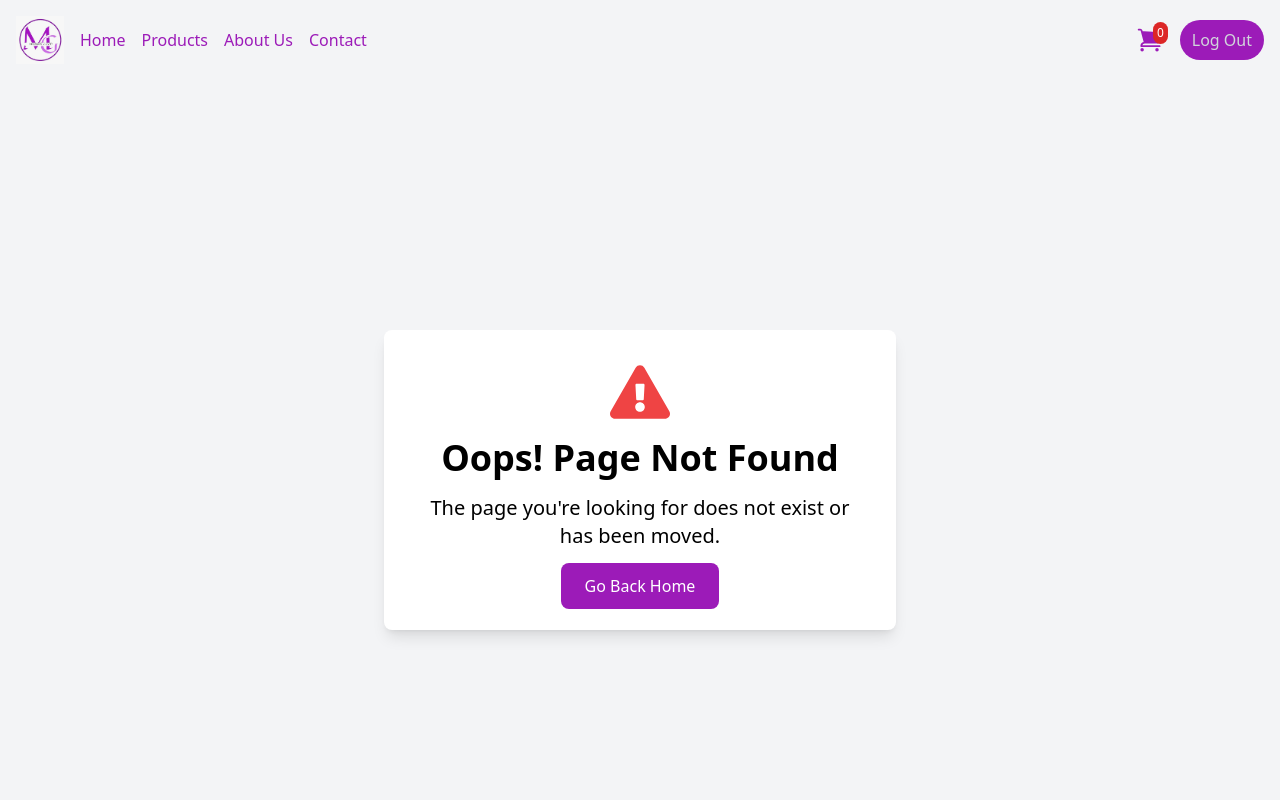
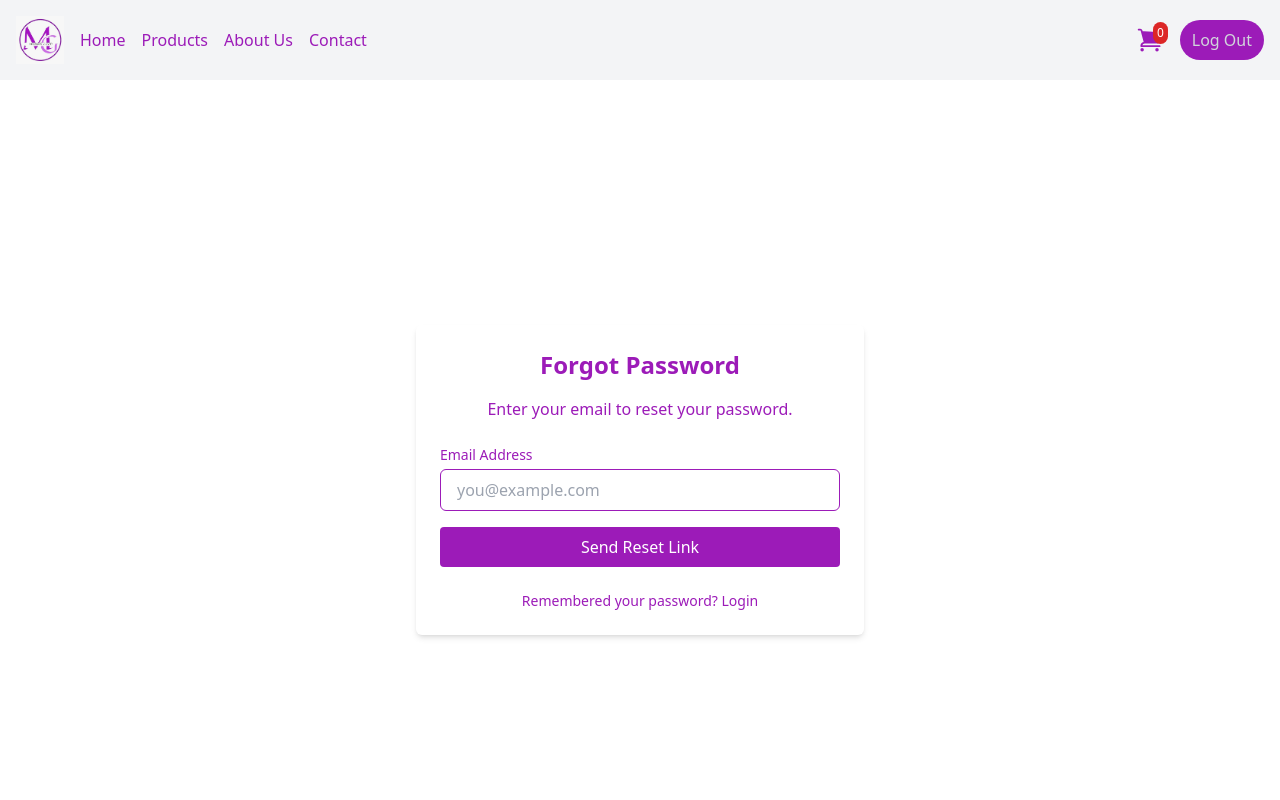
Before and after one commit to codify01/ecom, a React (Vite) app: page /#/forgot-password in a window 1280 px wide. Shown: the top 800 px of the page. Built offline with nearby package versions, Linux system fonts and the light colour scheme; no server answers; sample sign-in values are in the browser's storage.

Commit message:
forget passrod

```diff
--- a/package.json
+++ b/package.json
@@ -14,6 +14,7 @@
     "@stripe/react-stripe-js": "^2.8.0",
     "@stripe/stripe-js": "^4.4.0",
     "axios": "^1.7.7",
+    "formik": "^2.4.6",
     "react": "^18.3.1",
     "react-dom": "^18.3.1",
     "react-hot-toast": "^2.4.1",
@@ -21,7 +22,8 @@
     "react-paystack": "^6.0.0",
     "react-redux": "^9.1.2",
     "react-router-dom": "^6.26.1",
-    "redux": "^5.0.1"
+    "redux": "^5.0.1",
+    "yup": "^1.6.1"
   },
   "devDependencies": {
     "@eslint/js": "^9.9.0",
--- a/src/App.jsx
+++ b/src/App.jsx
@@ -12,6 +12,8 @@ import Footer from './components/Footer';
 import NotFound from './pages/NotFound';
 import { Toaster } from 'react-hot-toast';
 import PaystackPage from './payment/Paystack';
+import ForgotPasswordPage from './pages/ForgetPassword';
+import ResetPasswordPage from './pages/ResetPassword';
 // import Cart from './pages/Cart';
 
 function App() {
@@ -29,6 +31,18 @@ function App() {
         <Route path='/login' element={<LoginPage/>}/>
         <Route path='/checkout' element={<CheckoutPage/>}/>
         <Route path='/payment' element={<PaystackPage/>}/>
+        <Route
+          path="/forgot-password"
+          element={
+              <ForgotPasswordPage />
+          }
+        />
+         <Route
+          path="/reset-password/:token"
+          element={
+              <ResetPasswordPage />
+          }
+        />
         <Route path="*" element={<NotFound />} />
       </Routes>
       <Footer/>
--- /dev/null
+++ b/src/pages/ForgetPassword.jsx
@@ -0,0 +1,102 @@
+import React, { useState } from "react";
+import { Link } from "react-router-dom";
+import { Formik, Form, Field, ErrorMessage } from "formik";
+import * as Yup from "yup";
+import axios from "axios";
+import toast from "react-hot-toast";
+
+const apiURL = import.meta.env.VITE_API_URL;
+
+const ForgotPasswordPage = () => {
+  const [loading, setLoading] = useState(false); // Loading state
+
+  const validationSchema = Yup.object({
+    email: Yup.string().email("Invalid email address").required("Email is required"),
+  });
+
+  const handleSubmit = async (values) => {
+    setLoading(true); // Start loading
+    try {
+      const response = await axios.post(`https://ecom-backend-0gg0.onrender.com/api/forget-password`, values);
+      if (response.data.success) {
+        toast.success(response.data.message);
+      } else {
+        toast.error(response.data.message);
+      }
+    } catch (error) {
+      toast.error(error.message || "Error sending message to your mail");
+    } finally {
+      setLoading(false); // Stop loading
+    }
+  };
+
+  return (
+    <div className="min-h-screen flex items-center justify-center">
+      <div className="card w-full max-w-md shadow-md p-6 rounded-md">
+        {/* Title */}
+        <h2 className="text-2xl font-bold text-center mb-4 text-pry">Forgot Password</h2>
+        <p className="text-center text-pry mb-6">
+          Enter your email to reset your password.
+        </p>
+
+        {/* Forgot Password Form */}
+        <Formik
+          initialValues={{ email: "" }}
+          validationSchema={validationSchema}
+          onSubmit={handleSubmit}
+        >
+          {() => (
+            <Form className="space-y-4">
+              {/* Email */}
+              <div>
+                <label htmlFor="email" className="block text-sm font-medium text-pry">
+                  Email Address
+                </label>
+                <Field
+                  id="email"
+                  name="email"
+                  type="email"
+                  placeholder="you@example.com"
+                  className="w-full mt-1 px-4 py-2 border border-pry text-pry bg-transparent rounded-md focus:outline-none focus:ring-2 focus:ring-pry focus:border-pry"
+                />
+                <ErrorMessage
+                  name="email"
+                  component="div"
+                  className="text-red-500 text-sm mt-1"
+                />
+              </div>
+
+              {/* Submit Button with Loading State */}
+              <button
+                type="submit"
+                disabled={loading} // Disable button when loading
+                className={`p-2 rounded w-full bg-pry text-white flex items-center justify-center ${
+                  loading ? "opacity-50 cursor-not-allowed" : "hover:bg-pry/90"
+                }`}
+              >
+                {loading ? (
+                  <div className="flex items-center gap-2">
+                    <div className="w-5 h-5 border-2 border-white border-t-transparent rounded-full animate-spin"></div>
+                    <span>Sending...</span>
+                  </div>
+                ) : (
+                  "Send Reset Link"
+                )}
+              </button>
+            </Form>
+          )}
+        </Formik>
+
+        {/* Back to Login */}
+        <p className="text-sm text-center mt-6 text-pry">
+          Remembered your password?{" "}
+          <Link to="/login" className="text-pry hover:underline">
+            Login
+          </Link>
+        </p>
+      </div>
+    </div>
+  );
+};
+
+export default ForgotPasswordPage;
--- a/src/pages/Login.jsx
+++ b/src/pages/Login.jsx
@@ -4,9 +4,11 @@ import { useToast } from '../hooks/toast';
 import { useDispatch } from 'react-redux';
 import axios from 'axios';
 import { setUser } from '../redux/userSlice';
+import { FaEye, FaEyeSlash } from 'react-icons/fa';
 
 const LoginPage = () => {
   const [isLoading, setIsLoading] = useState(false);
+  const [visible, setVisible] = useState(false);
   const [formData, setFormData] = useState({ email: '', password: '' });
   const [errors, setErrors] = useState({});
   const [apiError, setApiError] = useState(null);
@@ -202,16 +204,27 @@ const LoginPage = () => {
         </div>
         <div className="mb-4">
           <label className="block text-gray-700 mb-2" htmlFor="password">Password</label>
+          <div className="relative">
             <input
-            type="password"
+              type={visible ? "text" : "password"}
               id="password"
               name="password"
               value={formData.password}
               onChange={handleChange}
-            className="w-full px-3 py-2 border border-gray-300 rounded-md"
+              className="w-full px-3 py-2 border border-gray-300 rounded-md pr-10"
             />
+            <span
+              className="absolute inset-y-0 right-2 flex items-center cursor-pointer text-gray-500"
+              onClick={() => setVisible((prev) => !prev)}
+            >
+              {visible ? <FaEyeSlash className="text-xl" /> : <FaEye className="text-xl" />}
+            </span>
+          </div>
           {errors.password && <p className="text-red-500 text-sm">{errors.password}</p>}
         </div>
+        <Link to="/forgot-password" className="text-sm text-pry hover:underline">
+              Forgot Password?
+            </Link>
         <button
           type="submit"
           className="w-full bg-pry text-white py-2 px-4 rounded-md hover:bg-pry/90"
--- /dev/null
+++ b/src/pages/ResetPassword.jsx
@@ -0,0 +1,128 @@
+import React, { useState } from "react";
+import { Link, useParams } from "react-router-dom";
+import { Formik, Form, Field, ErrorMessage } from "formik";
+import * as Yup from "yup";
+import axios from "axios";
+import toast from "react-hot-toast";
+
+const apiURL = import.meta.env.VITE_API_URL || "https://ecom-backend-0gg0.onrender.com";
+
+const ResetPasswordPage = () => {
+  const { token } = useParams();
+  const [loading, setLoading] = useState(false); // Loading state
+
+  // Validation schema
+  const validationSchema = Yup.object({
+    newPassword: Yup.string()
+      .min(8, "Password must be at least 8 characters")
+      .required("Password is required"),
+    confirmPassword: Yup.string()
+      .oneOf([Yup.ref("newPassword")], "Passwords must match")
+      .required("Please confirm your password"),
+  });
+
+  const handleSubmit = async (values) => {
+    setLoading(true); // Set loading to true
+    try {
+      const response = await axios.post(`${apiURL}/api/reset-password/${token}`, values);
+      if (response.data.success) {
+        toast.success(response.data.message);
+      } else {
+        toast.error(response.data.message);
+      }
+    } catch (error) {
+      toast.error(error.message || "Error resetting your password");
+    } finally {
+      setLoading(false); // Reset loading state
+    }
+  };
+
+  return (
+    <div className="min-h-screen flex items-center justify-center p-3">
+      <div className="card w-full max-w-md shadow-md  p-6 rounded-md">
+        {/* Title */}
+        <h2 className="text-2xl font-bold text-center mb-4 text-pry">Reset Password</h2>
+        <p className="text-center text-pry mb-6">
+          Enter your new password below to reset your account password.
+        </p>
+
+        {/* Reset Password Form */}
+        <Formik
+          initialValues={{ newPassword: "", confirmPassword: "" }}
+          validationSchema={validationSchema}
+          onSubmit={handleSubmit}
+        >
+          {() => (
+            <Form className="space-y-4">
+              {/* New Password */}
+              <div>
+                <label htmlFor="newPassword" className="block text-sm font-medium text-pry">
+                  New Password
+                </label>
+                <Field
+                  id="newPassword"
+                  name="newPassword"
+                  type="password"
+                  placeholder="Enter new password"
+                  className="w-full mt-1 px-4 py-2 border border-pry text-pry bg-transparent rounded-md focus:outline-none focus:ring-2 focus:ring-pry focus:border-pry"
+                />
+                <ErrorMessage
+                  name="newPassword"
+                  component="div"
+                  className="text-red-500 text-sm mt-1"
+                />
+              </div>
+
+              {/* Confirm Password */}
+              <div>
+                <label htmlFor="confirmPassword" className="block text-sm font-medium text-pry">
+                  Confirm Password
+                </label>
+                <Field
+                  id="confirmPassword"
+                  name="confirmPassword"
+                  type="password"
+                  placeholder="Re-enter new password"
+                  className="w-full mt-1 px-4 py-2 border border-pry text-pry bg-transparent rounded-md focus:outline-none focus:ring-2 focus:ring-pry focus:border-pry"
+                />
+                <ErrorMessage
+                  name="confirmPassword"
+                  component="div"
+                  className="text-red-500 text-sm mt-1"
+                />
+              </div>
+
+              {/* Submit Button with Loading State */}
+              <button
+                type="submit"
+                disabled={loading} // Disable when loading
+                className={`p-2 rounded w-full bg-pry text-sec flex items-center justify-center ${
+                  loading ? "opacity-50 cursor-not-allowed" : "hover:bg-pry/90"
+                }`}
+              >
+                {loading ? (
+                  <div className="flex items-center gap-2">
+                    <div className="w-5 h-5 border-2 border-white border-t-transparent rounded-full animate-spin"></div>
+                    <span>Resetting...</span>
+                  </div>
+                ) : (
+                  "Reset Password"
+                )}
+              </button>
+            </Form>
+          )}
+        </Formik>
+
+        {/* Back to Login */}
+        <p className="text-sm text-center mt-6 text-pry">
+          Remembered your password?{" "}
+          <Link to="/login" className="text-pry hover:underline">
+            Login
+          </Link>
+        </p>
+      </div>
+    </div>
+  );
+};
+
+export default ResetPasswordPage;
```
Also changed, not shown: 1 other file (tests, documents, lock files or other folders). Lines whose indentation alone changed are shown as unchanged.
